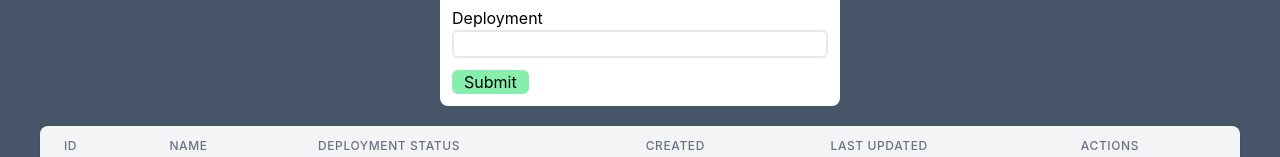
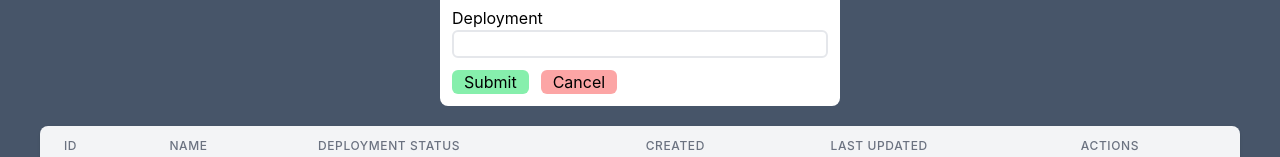
Before and after one commit to mackhack321/react-inventory, a React (Create React App) app: page / in a window 1280 px wide. Both pictures are taken after typing "Sample" into the empty fields and a click on the button "Create Item". Shown: the part 246-403 px from the top of the page. Built offline with nearby package versions, Linux system fonts and the light colour scheme; no server answers.

Commit message:
cancel create item

```diff
--- a/src/components/CreationDialog.js
+++ b/src/components/CreationDialog.js
@@ -31,12 +31,22 @@ export default function CreationDialog(props) {
             />
           </div>
         </div>
-        <button
-          className="bg-green-300 rounded-md px-3 h-full hover:bg-green-500"
-          onClick={() => props.onSubmit({ name: name, deployment: deployment })}
-        >
-          Submit
-        </button>
+        <div className="space-x-3">
+          <button
+            className="bg-green-300 rounded-md px-3 h-full hover:bg-green-500"
+            onClick={() =>
+              props.onSubmit({ name: name, deployment: deployment })
+            }
+          >
+            Submit
+          </button>
+          <button
+            className="bg-red-300 rounded-md px-3 h-full hover:bg-red-500"
+            onClick={() => props.onSubmit({})}
+          >
+            Cancel
+          </button>
+        </div>
       </div>
     </div>
   );
--- a/src/components/Table.js
+++ b/src/components/Table.js
@@ -34,11 +34,15 @@ export default function Table() {
   }
 
   async function handleCreate(data) {
-    setLoading(true);
-    setShowCreationDialog(false);
-    await createItem(data);
-    setData(await getAllEntries());
-    setLoading(false);
+    if (Object.keys(data).length === 0) {
+      setShowCreationDialog(false);
+    } else {
+      setLoading(true);
+      setShowCreationDialog(false);
+      await createItem(data);
+      setData(await getAllEntries());
+      setLoading(false);
+    }
   }
 
   async function handleDelete(id) {
```
